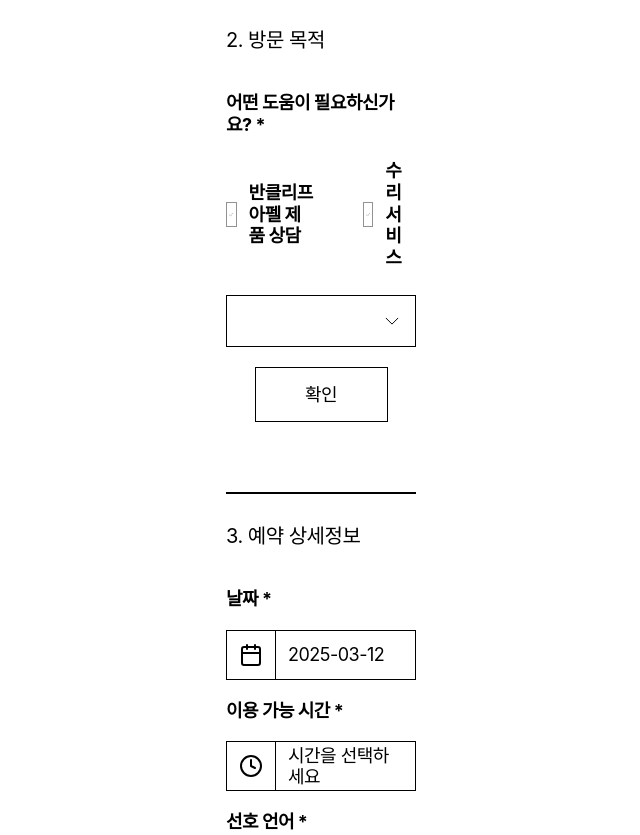
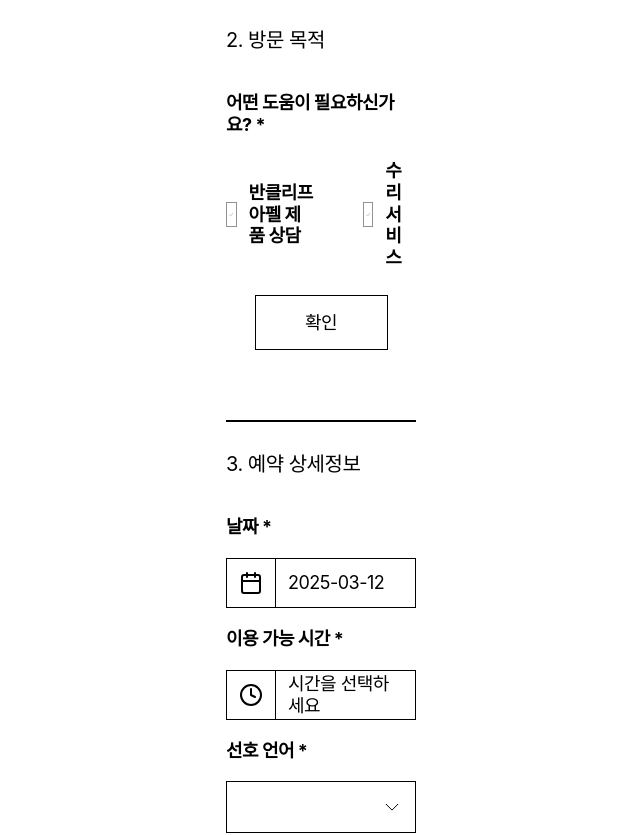
Before and after one commit to msun97/project-vancleef, a React (Vite) app: page /reservation in a window 1280 px wide. Shown: the part 2522-3357 px from the top of the page, without its empty margins (319-959 px from the left). Built offline with nearby package versions, Linux system fonts and the light colour scheme; a web font is replaced by a local one.

Commit message:
체크박스 수정.

```diff
--- a/src/components/reservationc/PurposeForm.jsx
+++ b/src/components/reservationc/PurposeForm.jsx
@@ -11,7 +11,7 @@ const PurposeForm = () => {
 
     const [productConsultation, setProductConsultation] = useState(purpose.productConsultation);
     const [repairService, setRepairService] = useState(purpose.repairService);
-    const [repairType, setRepairType] = useState(purpose.repairType || '');
+    const [selectedOption, setSelectedOption] = useState(purpose.selectedOption || '');
 
     // Load saved data from localStorage on component mount
     useEffect(() => {
@@ -20,7 +20,7 @@ const PurposeForm = () => {
             const parsedPurpose = JSON.parse(savedPurpose);
             setProductConsultation(parsedPurpose.productConsultation);
             setRepairService(parsedPurpose.repairService);
-            setRepairType(parsedPurpose.repairType || '');
+            setSelectedOption(parsedPurpose.selectedOption || '');
 
             // Also update Redux store
             dispatch(reservationActions.setPurpose(parsedPurpose));
@@ -30,39 +30,58 @@ const PurposeForm = () => {
     // 체크박스 변경 핸들러 - 일시적으로 상태와 Redux에만 저장
     const handleProductConsultationChange = (checked) => {
         setProductConsultation(checked);
-        dispatch(reservationActions.setPurpose({ productConsultation: checked }));
-        // localStorage에는 확인 버튼 클릭시에만 저장
+        // 제품 상담을 선택하면 수리 서비스 체크 해제
+        if (checked) {
+            setRepairService(false);
+            setSelectedOption(''); // 옵션 초기화
+        }
+        dispatch(
+            reservationActions.setPurpose({
+                productConsultation: checked,
+                repairService: checked ? false : repairService,
+                selectedOption: '', // 옵션 초기화
+            })
+        );
     };
 
     const handleRepairServiceChange = (checked) => {
         setRepairService(checked);
-        dispatch(reservationActions.setPurpose({ repairService: checked }));
-        // localStorage에는 확인 버튼 클릭시에만 저장
+        // 수리 서비스를 선택하면 제품 상담 체크 해제
+        if (checked) {
+            setProductConsultation(false);
+            setSelectedOption(''); // 옵션 초기화
+        }
+        dispatch(
+            reservationActions.setPurpose({
+                repairService: checked,
+                productConsultation: checked ? false : productConsultation,
+                selectedOption: '', // 옵션 초기화
+            })
+        );
     };
 
-    // 수리 유형 선택 핸들러 - 일시적으로 상태와 Redux에만 저장
-    const handleRepairTypeChange = (e) => {
-        const selectedType = e.target.value;
-        setRepairType(selectedType);
-        dispatch(reservationActions.setPurpose({ repairType: selectedType }));
-        // localStorage에는 확인 버튼 클릭시에만 저장
+    // 옵션 선택 핸들러
+    const handleOptionChange = (e) => {
+        const selected = e.target.value;
+        setSelectedOption(selected);
+        dispatch(reservationActions.setPurpose({ selectedOption: selected }));
     };
 
     // 확인 버튼 핸들러
     const handleConfirm = () => {
-        // 유효성 검사: 적어도 하나의 목적이 선택되어 있어야 함
-        if (productConsultation || (repairService && repairType)) {
+        // 유효성 검사: 목적과 해당 옵션이 모두 선택되어 있어야 함
+        if ((productConsultation && selectedOption) || (repairService && selectedOption)) {
             // Save to localStorage
             const purposeData = {
                 productConsultation,
                 repairService,
-                repairType,
+                selectedOption,
             };
             localStorage.setItem('reservationPurpose', JSON.stringify(purposeData));
 
             dispatch(reservationActions.setCurrentStep(3));
         } else {
-            alert('방문 목적을 선택해 주세요.');
+            alert('방문 목적과 상세 옵션을 모두 선택해 주세요.');
         }
     };
 
@@ -73,6 +92,44 @@ const PurposeForm = () => {
                 <h3 className='font-secondary text-[20px] pt-[30px] pb-[40px]'>2. 방문 목적</h3>
                 <p className='text-center py-4'>부티크를 먼저 선택해주세요.</p>
             </div>
+        );
+    }
+
+    // 선택된 체크박스에 따라 옵션 목록 결정
+    const optionItems = [];
+    if (productConsultation) {
+        optionItems.push(<option key='empty' value=''></option>);
+        optionItems.push(
+            <option key='necklace' value='목걸이'>
+                목걸이
+            </option>
+        );
+        optionItems.push(
+            <option key='ring' value='반지'>
+                반지
+            </option>
+        );
+        optionItems.push(
+            <option key='earring' value='귀걸이'>
+                귀걸이
+            </option>
+        );
+        optionItems.push(
+            <option key='bracelet' value='팔찌'>
+                팔찌
+            </option>
+        );
+    } else if (repairService) {
+        optionItems.push(<option key='empty' value=''></option>);
+        optionItems.push(
+            <option key='pickup' value='수리 제품 수령'>
+                수리 제품 수령
+            </option>
+        );
+        optionItems.push(
+            <option key='delivery' value='수리 제품 픽업'>
+                수리 제품 픽업
+            </option>
         );
     }
 
@@ -102,19 +159,24 @@ const PurposeForm = () => {
                     </div>
                 </div>
 
-                {/* Always show repair type select regardless of checkbox state */}
+                {/* 선택된 체크박스가 있을 때만 select 보여주기 */}
+                {(productConsultation || repairService) && (
                     <div className='relative inline-block'>
                         <select
                             className='border py-[14px] px-[17px] w-full'
-                        value={repairType}
-                        onChange={handleRepairTypeChange}
+                            value={selectedOption}
+                            onChange={handleOptionChange}
                         >
-                        <option value=''></option>
-                        <option value='수리 제품 수령'>수리 제품 수령</option>
-                        <option value='수리 제품 픽업'>수리 제품 픽업</option>
+                            {optionItems}
                         </select>
                         <div className='absolute top-0 right-0 h-full flex items-center pr-3 pointer-events-none'>
-                        <svg width='24' height='24' viewBox='0 0 48 49' fill='none' xmlns='http://www.w3.org/2000/svg'>
+                            <svg
+                                width='24'
+                                height='24'
+                                viewBox='0 0 48 49'
+                                fill='none'
+                                xmlns='http://www.w3.org/2000/svg'
+                            >
                                 <path
                                     d='M12 18.875L24 30.875L36 18.875'
                                     stroke='black'
@@ -125,6 +187,7 @@ const PurposeForm = () => {
                             </svg>
                         </div>
                     </div>
+                )}
 
                 <Button variant='secondary' className='w-[133px] h-[55px] mx-auto mb-[70px]' onClick={handleConfirm}>
                     확인
--- a/src/components/reservationc/ReservationComplete.jsx
+++ b/src/components/reservationc/ReservationComplete.jsx
@@ -3,7 +3,7 @@ import { useSelector } from 'react-redux';
 
 const ReservationComplete = () => {
     const { reservation } = useSelector((state) => state.reservationR);
-    const { location, purpose, details, personalInfo } = reservation;
+    const { location, purpose, details } = reservation;
     return (
         <div className='border-t-2 mb-[70px] w-full'>
             <h3 className='font-secondary text-[20px] pt-[30px] pb-[20px]'>예약 확인</h3>
--- a/src/store/modules/reservationSlice.js
+++ b/src/store/modules/reservationSlice.js
@@ -33,7 +33,7 @@ const initialState = {
         purpose: {
             productConsultation: false,
             repairService: false,
-            repairType: '', // 수리 제품 수령 or 수리 제품 픽업
+            selectedOption: '', // 제품 상담 시: 목걸이, 반지, 귀걸이, 팔찌 / 수리 서비스 시: 수리 제품 수령, 수리 제품 픽업
         },
         // 3. 예약 상세정보
         details: {
```
Lines whose indentation alone changed are shown as unchanged.
